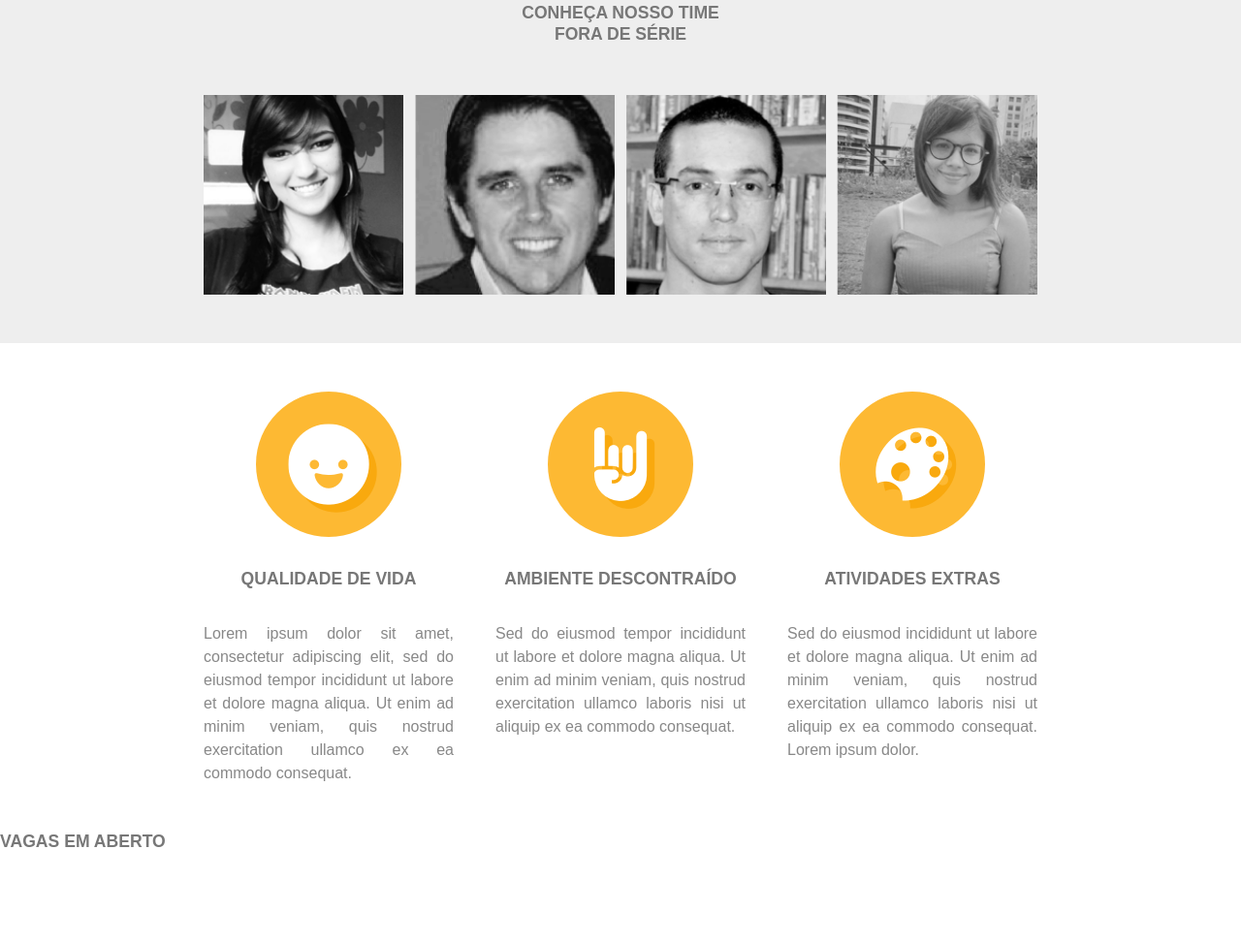
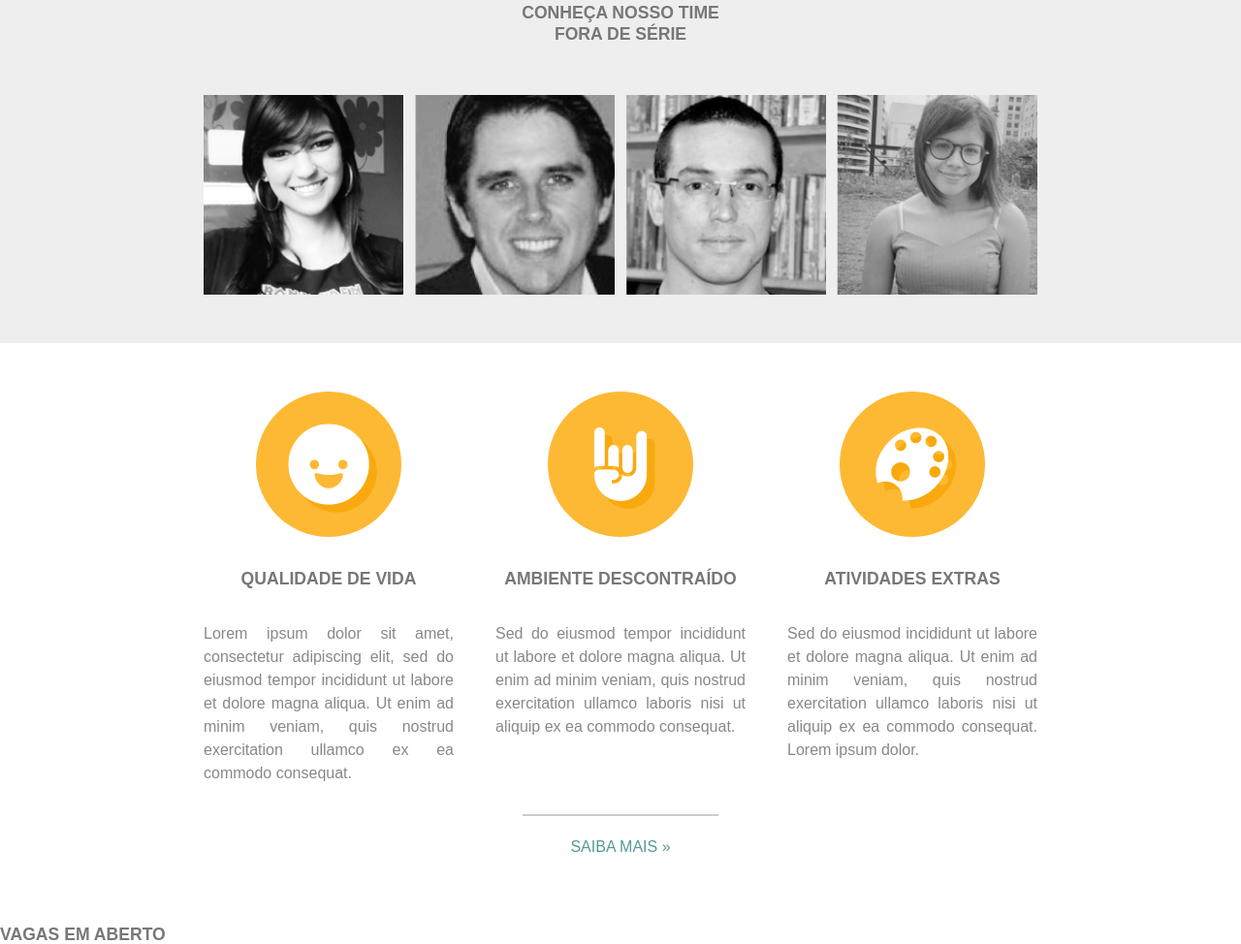
Before and after one commit to watinha/landing, a website built with webpack: page dist/index.html in a window 1280 px wide. Shown: the part 959-1933 px from the top of the page at 97% size. Before the commit the page ends 1837 px from the top, so only its background shows below. Built offline with nearby package versions, Linux system fonts and the light colour scheme; no server answers.

Commit message:
includes saiba mais link to features section

```diff
--- a/src/css/style.css
+++ b/src/css/style.css
@@ -17,7 +17,24 @@ body p {
   line-height: 1.5em;
   text-align: justify;
 }
+body hr {
+  margin: 0 auto;
+  width: 200px;
+  border: 1px solid #CCC;
+}
 .column__break { clear: both; }
+.introduction a,
+.features a {
+  display: block;
+  text-transform: uppercase;
+  text-decoration: none;
+  color: #559999;
+  padding: 24px;
+}
+.introduction a::after,
+.features a::after {
+  content: " \00BB";
+}
 
 /* header */
 header {
@@ -48,21 +65,6 @@ header h1 {
   color: #777;
   line-height: 1.7em;
   text-align: center;
-}
-.introduction hr {
-  margin: 0 auto;
-  width: 200px;
-  border: 1px solid #CCC;
-}
-.introduction a {
-  display: block;
-  text-transform: uppercase;
-  text-decoration: none;
-  color: #559999;
-  padding: 24px;
-}
-.introduction a::after {
-  content: " \00BB";
 }
 
 /* NEWS */
@@ -145,6 +147,7 @@ header h1 {
 /* Features */
 .features {
   padding: 50px 0;
+  text-align: center;
 }
 .features__column {
   width: 30%;
@@ -171,6 +174,9 @@ header h1 {
   padding: 35px 0;
   text-align: center;
 }
+.features hr {
+  margin: 30px auto 0;
+}
 
 /* Opennings */
 .opennings { clear: both; }
```
Also changed, not shown: dist/index.html.
